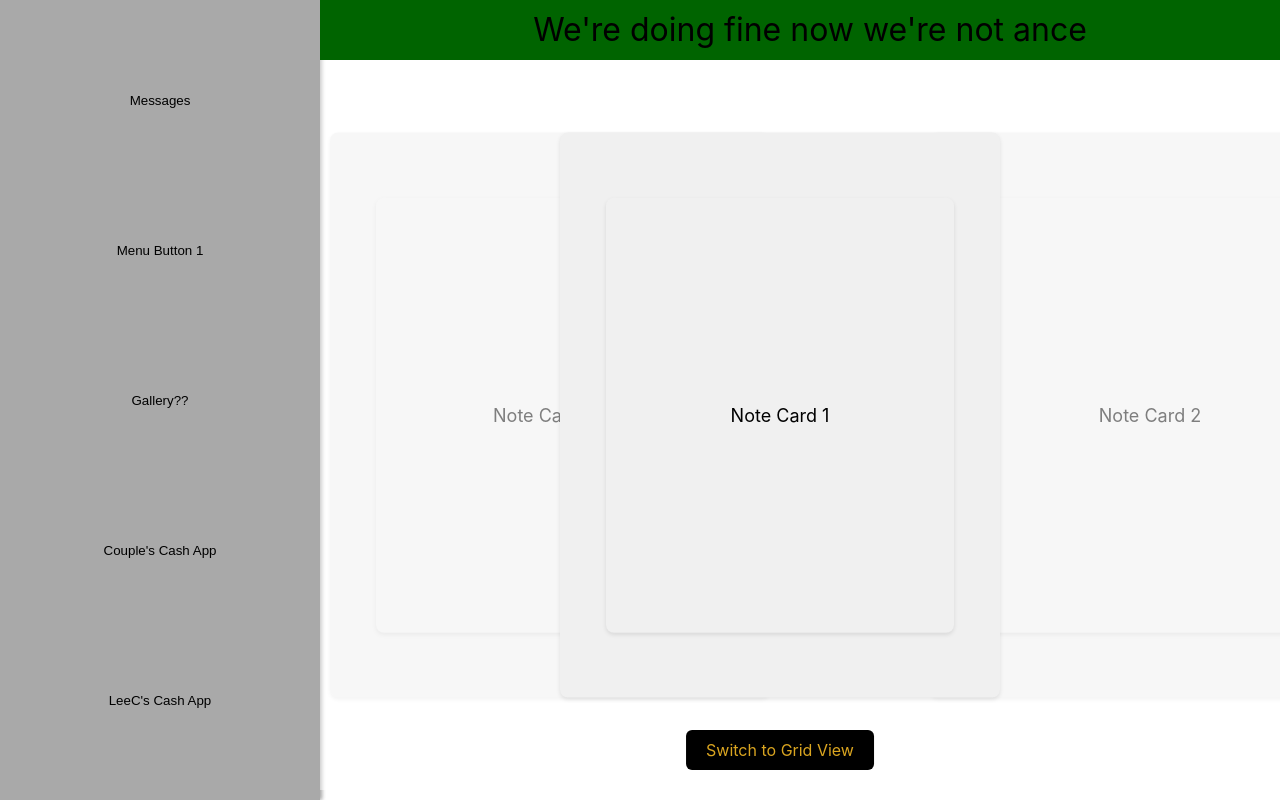
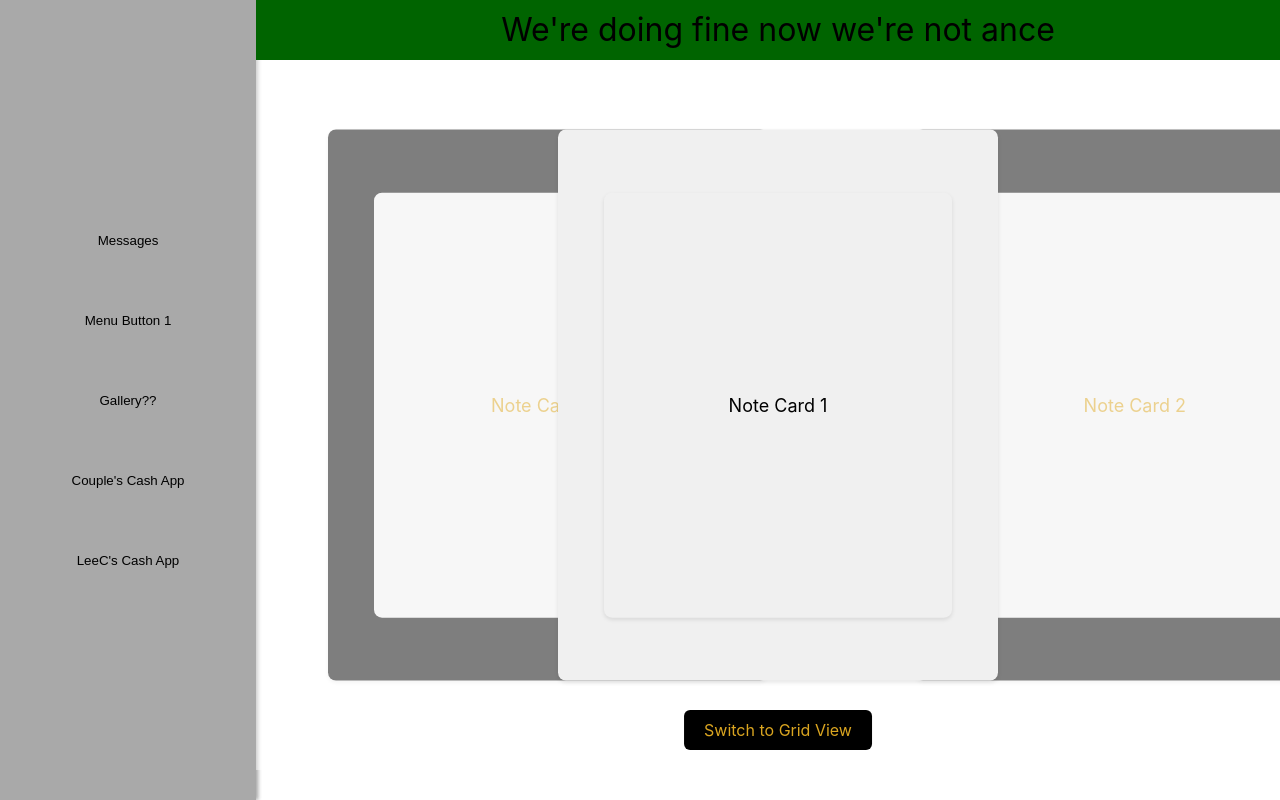
Before and after one commit to Nyleec/Gallery, a React (Create React App) app: page / in a window 1280 px wide. Built offline with nearby package versions, Linux system fonts and the light colour scheme.

Commit message:
design changes min max blah blah blah ..it worked

```diff
--- a/src/App.css
+++ b/src/App.css
@@ -1,13 +1,13 @@
 /* App.css */
 /*wrapper Divs*/
 .coloredDiv {
+  position: fixed;
+  top: 5%;
+  left:20%;
+  width: 80%;
+  height: calc(90% - 10px);
+  padding: 10px;
   background-color: white;
-  height: calc(90% - 10px);
-  top: 5%;
-  right: 0;
-  width: 75%;
-  padding: 20px;
-  position: fixed;
   z-index: 0;
 }
 
@@ -20,9 +20,9 @@
 .banner {
   position: fixed;
   top: 0;
-  left: 25%;
+  left: 20%;
   height:calc(5%);
-  width: 75%;
+  width: 80%;
   background-color: darkgreen;
   padding: 10px;
   text-align: center;
@@ -57,6 +57,8 @@
 }
 
 .note-card.prev {
+  background-color: black; /* Replace with your desired background color */
+  color: goldenrod;
   display: block;
   transform: translate(calc(-100% - 10px), -50%);
   opacity: .5;
@@ -64,6 +66,8 @@
 }
 
 .note-card.next {
+  background-color: black; /* Replace with your desired background color */
+  color: goldenrod;
   display: block;
   transform: translate(calc(100% + 10px), -50%);
   margin-left: -30%;
@@ -71,7 +75,11 @@
   z-index: 0;
 }
 
-/*Carousel containers*/
+/*.note-card.child{
+  background-color: black;
+}*/
+
+/* containers*/
 .carousel-container {
   display: flex;
   justify-content: center;
@@ -85,6 +93,7 @@
   margin-top: 20px;
   justify-items: center;
 }
+
 /* Arrows...not used anymore */
 .carousel-arrows {
   display: flex;
@@ -150,7 +159,7 @@
   left: 0;
   top: 0;
   height: 100%;
-  width: 25%;
+  width: 20%;
   background-color: darkgray; /* Set the background color of the menu */
   box-shadow: 2px 0 4px rgba(0, 0, 0, 0.2); /* Shadow on the left border */
   display: flex;
@@ -160,9 +169,16 @@
   pointer-events: none;
   z-index: 0;
 }
+
+.menuContainer {
+  position: fixed;
+  height:calc(75%);
+  top: 25%;
+}
+
 /* CSS for the Menu Buttons */
 .menu button {
-  height: calc(20% - 10px); /* 1/5 height of the window with 10px spacing */
+  height: calc(15% - 10px); /* 1/5 height of the window with 10px spacing */
   width: 100%;
   background-color: darkgray; /* Set the background color of the buttons */
   border: none;
--- a/src/menu.js
+++ b/src/menu.js
@@ -29,6 +29,7 @@ const Menu = ({ noteCardsData, setNoteCardsData }) => {
 
   return (
     <div className="menu">
+      <div className='menuContainer'>
       <button>Messages</button>
 
       <button className="addMessage" onClick={() => setShowTextInput(true)}>
@@ -49,6 +50,7 @@ const Menu = ({ noteCardsData, setNoteCardsData }) => {
       <button>Gallery??</button>
       <button>Couple's Cash App</button>
       <button>LeeC's Cash App</button>
+      </div>
     </div>
   );
 };
```
